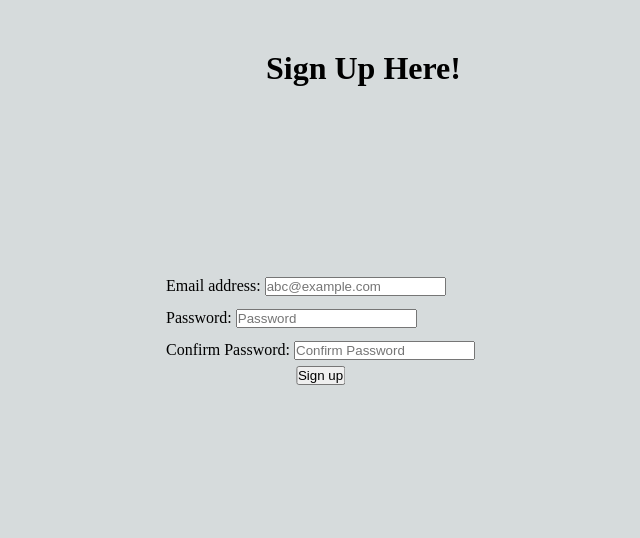
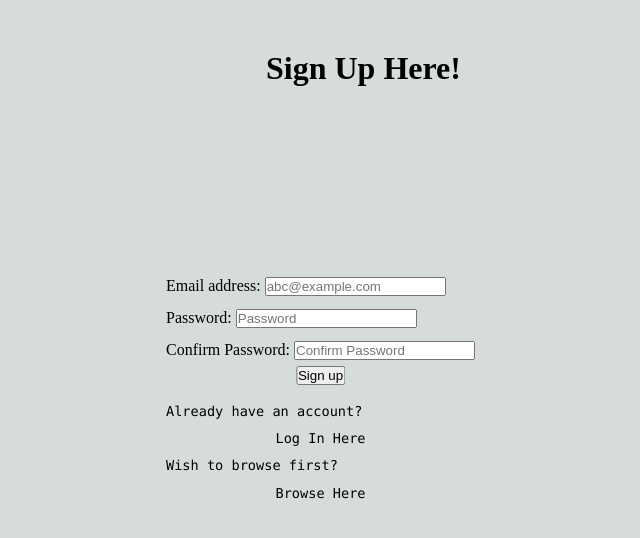
Before and after one commit to kmalv/restRUm, a Next.js app: page /signup in a window 1280 px wide. Shown: the top 538 px of the page, without its empty margins (374-1014 px from the left). Built offline with nearby package versions, Linux system fonts and the light colour scheme.

Commit message:
Added logic to check if user is logged in

```diff
--- a/package.json
+++ b/package.json
@@ -15,6 +15,7 @@
     "@mui/icons-material": "^5.11.16",
     "@mui/material": "^5.12.0",
     "@react-google-maps/api": "^2.18.1",
+    "firebase": "^9.21.0",
     "next": "13.2.4",
     "react": "18.2.0",
     "react-dom": "18.2.0",
--- a/src/app/login/page.js
+++ b/src/app/login/page.js
@@ -63,7 +63,11 @@ export default function LoginForm() {
             <p className={styles.description}>
                   Don't have an account?
                   <a href='/signup'>Sign Up Here</a>
-              </p>
+            </p>
+            <p className={styles.description}>
+                  Wish to browse first?
+                  <a href='/browse'>Browse Here</a>
+            </p>
           </form>
 
         </div>
--- a/src/app/signup/page.js
+++ b/src/app/signup/page.js
@@ -106,8 +106,15 @@ export default function SignupForm () {
                     className={styles.button_center}
                 >
                     Sign up
-                </button>
-
+                </button><br/>
+                <p className={styles.description}>
+                      Already have an account?
+                      <a href='/login'>Log In Here</a>
+                </p>
+                <p className={styles.description}>
+                      Wish to browse first?
+                      <a href='/browse'>Browse Here</a>
+                </p>
             </form>
         </div>
     );
```
Also changed, not shown: src/app/browse/page.js (+12 -1 lines), src/app/page.js (+0 -16 lines), 1 other file (tests, documents, lock files or other folders).
